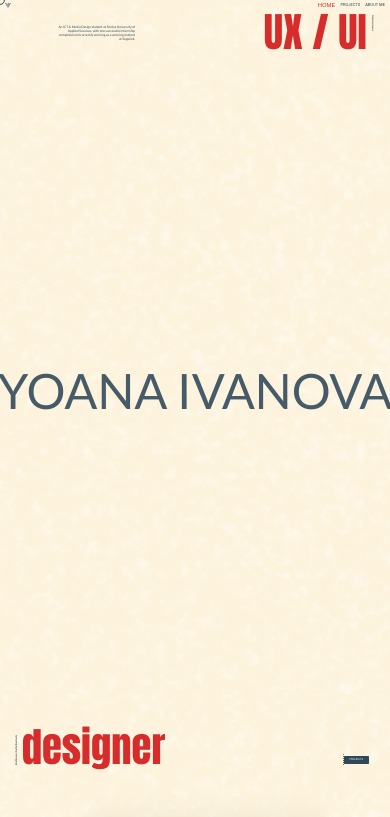
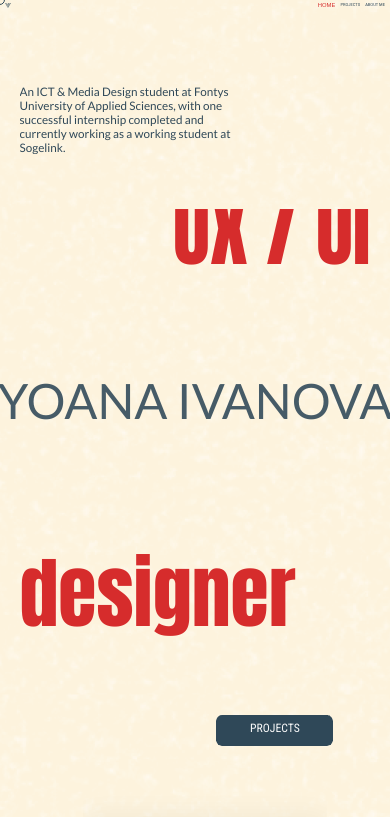
Before and after one commit to yoanaiviv/yoanaivanova, a website built with Vite: page portfolio/index.html in a window 390 px wide. Shown: the top 817 px of the page. Built offline with nearby package versions, Linux system fonts and the light colour scheme; a web font is replaced by a local one.

Commit message:
responsive for phones - home page

```diff
--- a/portfolio/style.css
+++ b/portfolio/style.css
@@ -597,3 +597,100 @@ footer {
     }
   }
 }
+
+/* Media Query for Phones */
+@media only screen and (max-width: 480px) {
+  h1 {
+    font-size: 20vw;
+  }
+
+  h2 {
+    font-size: 12.5vw;
+  }
+
+  label {
+    font-size: 4vw;
+  }
+
+  p {
+    font-size: 3vw;
+  }
+
+  .button-dark .border {
+    padding: 0vw;
+    margin: 5vw;
+    border-radius: 1.5vw;
+    background: hidden;
+  }
+
+  .button-dark .background {
+    background-color: var(--color-darkblue);
+    border-radius: 1.5vw;
+    width: 30vw;
+    height: 8vw;
+    font-size: 5vw;
+    line-height: 6vw;
+    overflow: hidden;
+  }
+
+  #home {
+    padding: 5vw 5vw 0vw 5vw;
+  }
+
+  .line-one {
+    flex-direction: column;
+    height: 70vw;
+
+    .paragraph {
+      justify-content: start;
+      flex: 100%;
+
+      p {
+        width: 65%;
+        text-align: start;
+      }
+    }
+
+    .title {
+      justify-content: end;
+    }
+
+    .label {
+      visibility: hidden;
+    }
+  }
+
+  .line-three {
+    display: flex;
+    flex-direction: column;
+    width: 100%;
+    height: 70vw;
+
+    .label {
+      visibility: hidden;
+    }
+
+    .title {
+      display: flex;
+      flex: 100%;
+
+      h1 {
+        display: flex;
+        justify-content: start;
+        align-items: center;
+        width: 100%;
+        height: 100%;
+      }
+    }
+
+    .button-dark {
+      display: flex;
+      justify-content: end;
+      align-items: end;
+      margin: 1.042vw;
+      flex: 50%;
+      margin-right: 5%;
+    }
+
+  }
+}
```
